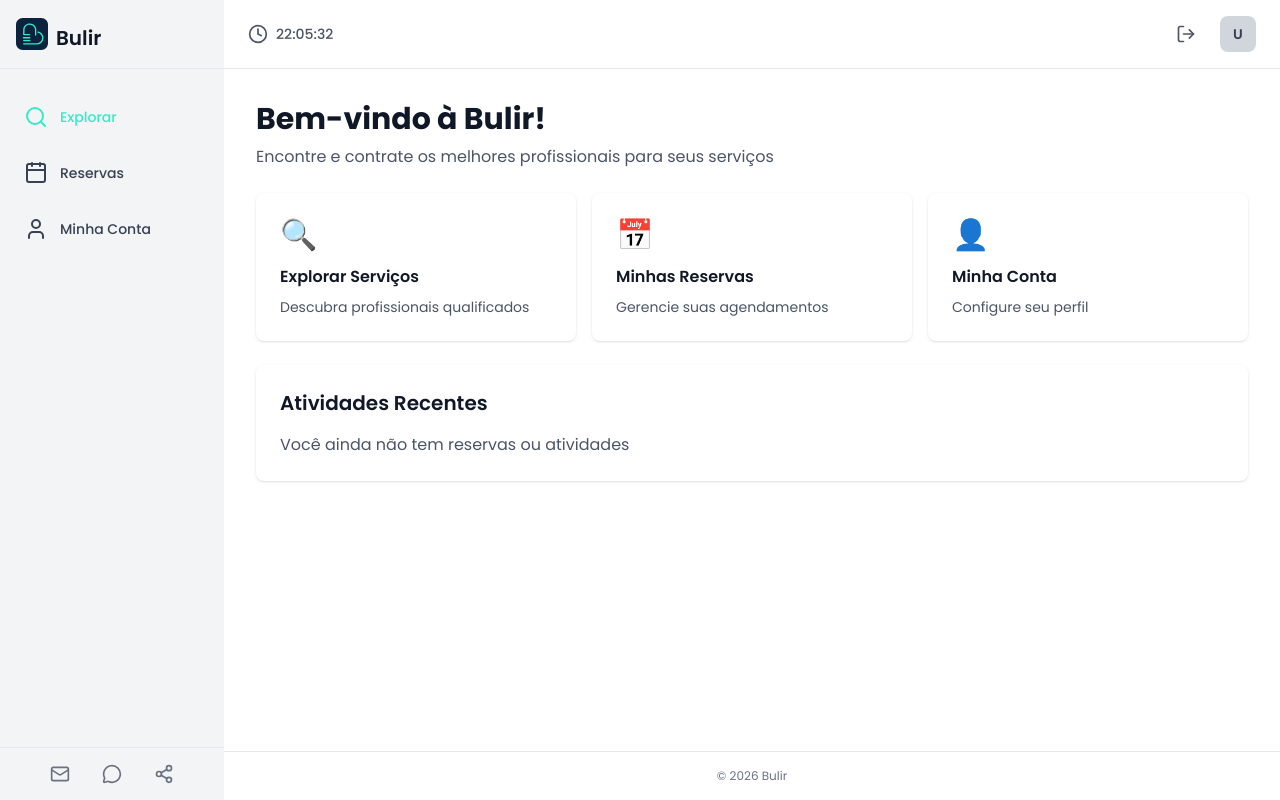
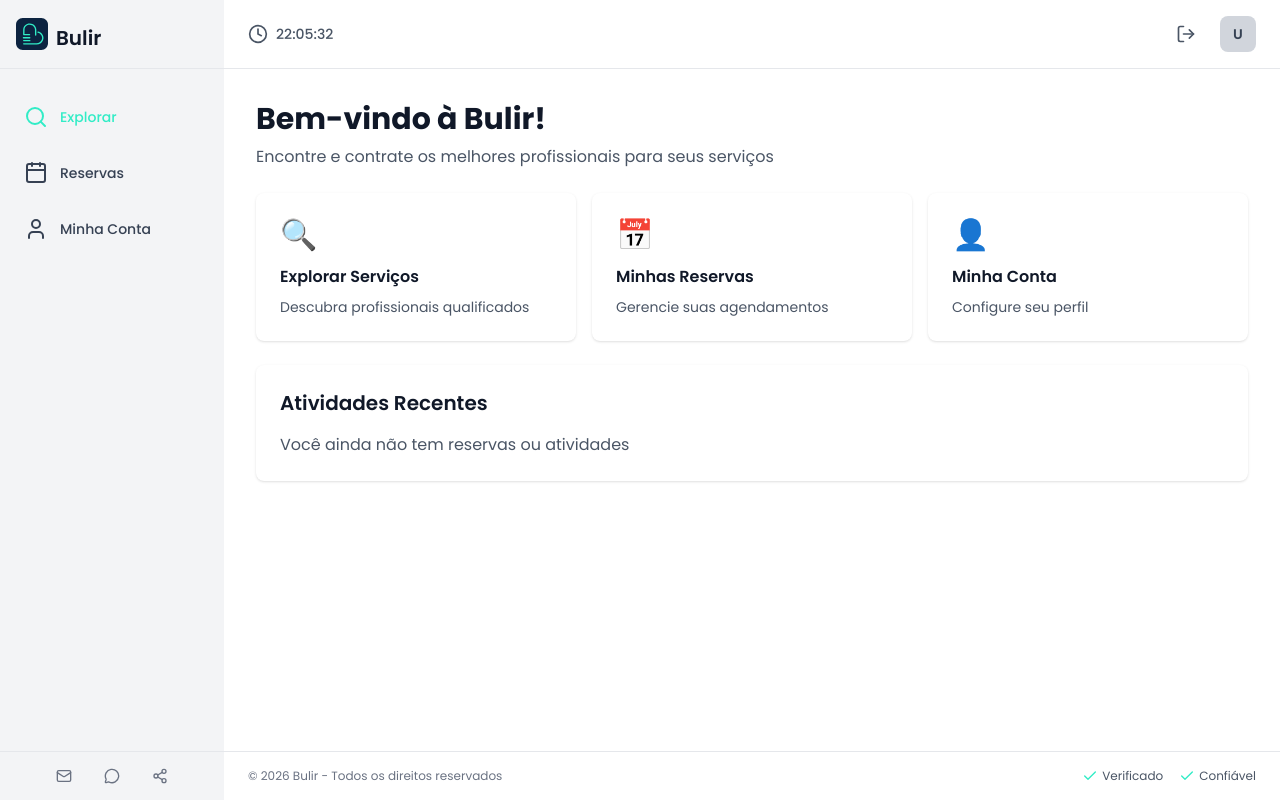
Before and after one commit to emanuel-malungo/Bulir, a Next.js app in the folder frontend-web/: page /client in a window 1280 px wide. Built offline with nearby package versions, Linux system fonts and the light colour scheme.

Commit message:
feat: adicionar ícones de verificação e atualizar rodapé no Container e Sidebar

```diff
--- a/frontend-web/src/app/components/layout/Container.tsx
+++ b/frontend-web/src/app/components/layout/Container.tsx
@@ -1,5 +1,6 @@
 import Header from "./Header";
 import Sidebar from "./Sidebar";
+import { Check } from "lucide-react";
 
 export default function Container({ children }: { children: React.ReactNode }) {
     return (
@@ -15,8 +16,23 @@ export default function Container({ children }: { children: React.ReactNode }) {
                         {children}
                     </div>
                 </main>
-                <footer className="border-t border-gray-200 px-4 py-4 bg-white">
-                  <p className="text-xs text-gray-500 text-center">© 2026 Bulir</p>
+                <footer className="border-t border-gray-200 px-6 py-4 bg-white">
+                  <div className="flex items-center justify-between">
+                    {/* Esquerda */}
+                    <p className="text-xs text-gray-500">© 2026 Bulir - Todos os direitos reservados</p>
+
+                    {/* Direita */}
+                    <div className="flex items-center space-x-4">
+                      <div className="flex items-center space-x-1">
+                        <Check className="w-4 h-4 text-accent" />
+                        <span className="text-xs text-gray-600">Verificado</span>
+                      </div>
+                      <div className="flex items-center space-x-1">
+                        <Check className="w-4 h-4 text-accent" />
+                        <span className="text-xs text-gray-600">Confiável</span>
+                      </div>
+                    </div>
+                  </div>
                 </footer>
             </div>
         </div>
--- a/frontend-web/src/app/components/layout/Sidebar.tsx
+++ b/frontend-web/src/app/components/layout/Sidebar.tsx
@@ -62,16 +62,16 @@ export default function Sidebar() {
         })}
       </nav>
 
-        <footer className="border-t border-gray-200 px-4 py-4">
+        <footer className="border-t border-gray-200 px-6 py-4">
           <div className="flex items-center justify-center space-x-8">
             <a href="#" className="text-gray-500 hover:text-accent transition-colors" title="Email">
-              <Mail className="w-5 h-5" />
+              <Mail className="w-4 h-4" />
             </a>
             <a href="#" className="text-gray-500 hover:text-accent transition-colors" title="Mensagem">
-              <MessageCircle className="w-5 h-5" />
+              <MessageCircle className="w-4 h-4" />
             </a>
             <a href="#" className="text-gray-500 hover:text-accent transition-colors" title="Compartilhar">
-              <Share2 className="w-5 h-5" />
+              <Share2 className="w-4 h-4" />
             </a>
           </div>
         </footer>
```
